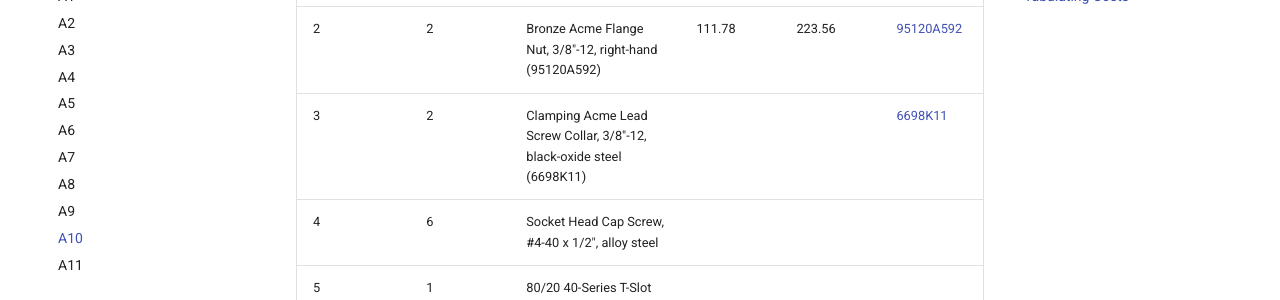
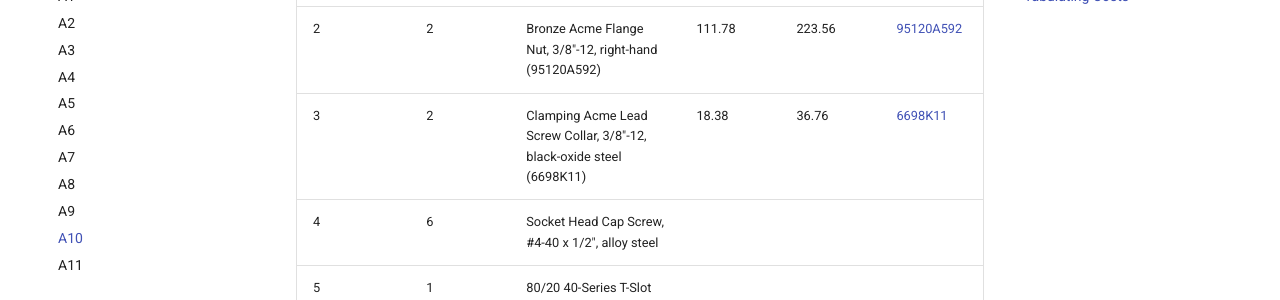
Before and after one commit to seaberr/kohlers-megr2157-portfolio, an MkDocs documentation site: the page built from docs/assignments/A10/index.md, in a window 1280 px wide and 900 px high, scrolled down 849 px. Shown: the part 220-520 px from the top of the window. Built offline with MkDocs 1.6.1 and Material for MkDocs 9.7.7, drawn with Linux system fonts in a browser that asks for light colours.

Commit message:
Update cost details for items in index.md
Added cost and total cost for Clamping Acme Lead Screw Collar.

```diff
--- a/docs/assignments/A10/index.md
+++ b/docs/assignments/A10/index.md
@@ -16,7 +16,7 @@ _Reference your concept selection (Pugh matrix) here. How does this design follo
 | --- | --- | --- | --- | --- | --- |
 | 1 | 2 | Carbon Steel Acme Lead Screw, 3/8"-12, right-hand, 3 ft (98935A817) | 10.15 | 20.30 | [98935A817](https://www.mcmaster.com/98935A817/) |
 | 2 | 2 | Bronze Acme Flange Nut, 3/8"-12, right-hand (95120A592) | 111.78 | 223.56 | [95120A592](https://www.mcmaster.com/95120A592/) |
-| 3 | 2 | Clamping Acme Lead Screw Collar, 3/8"-12, black-oxide steel (6698K11) | | | [6698K11](https://www.mcmaster.com/6698K11/) |
+| 3 | 2 | Clamping Acme Lead Screw Collar, 3/8"-12, black-oxide steel (6698K11) | 18.38 | 36.76 | [6698K11](https://www.mcmaster.com/6698K11/) |
 | 4 | 6 | Socket Head Cap Screw, #4-40 x 1/2", alloy steel | | | |
 | 5 | 1 | 80/20 40-Series T-Slot Profile, 80 mm x 40 mm, 10 ft | | | |
 | | | **Total Cost** | | | |
```
